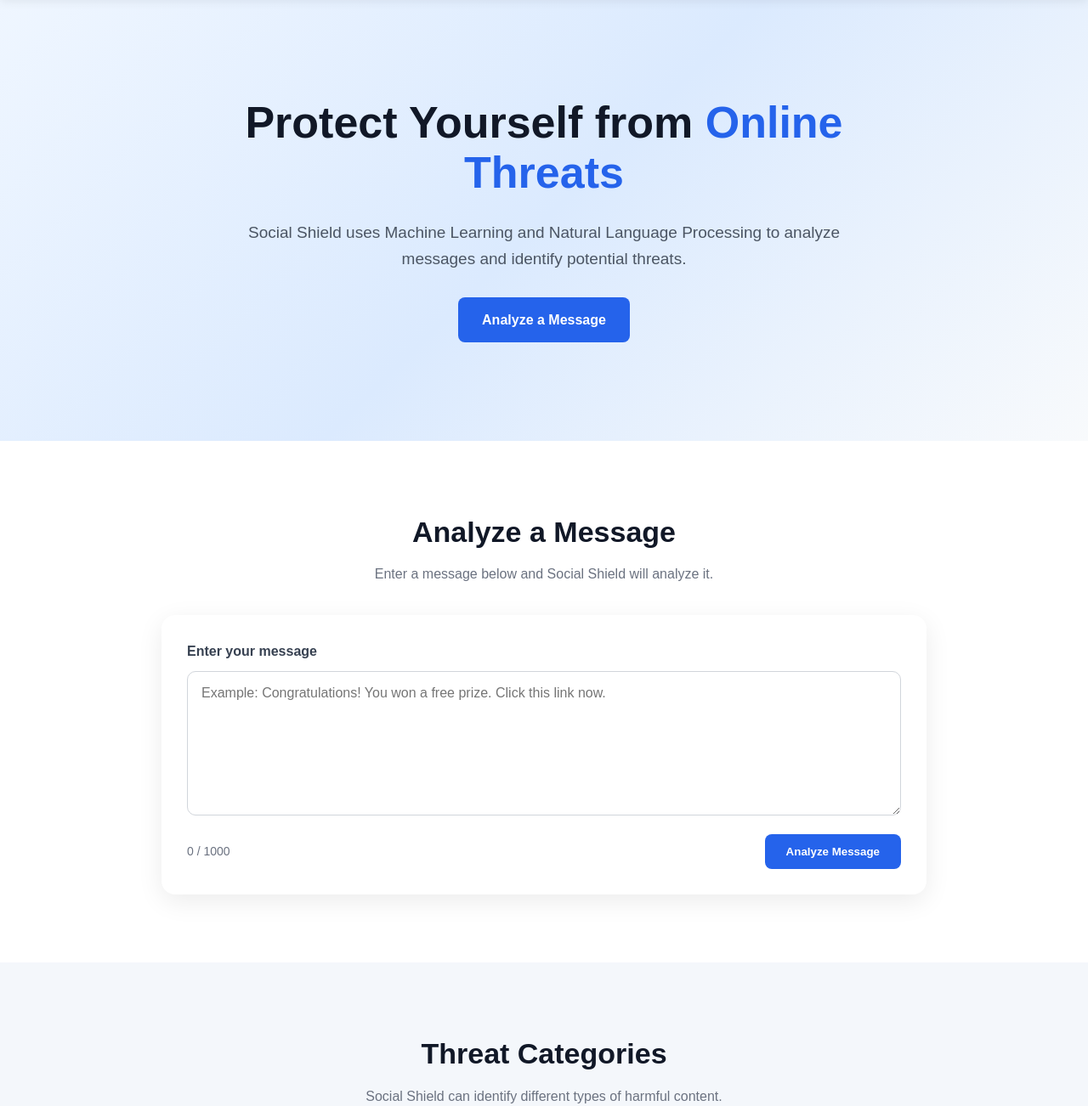
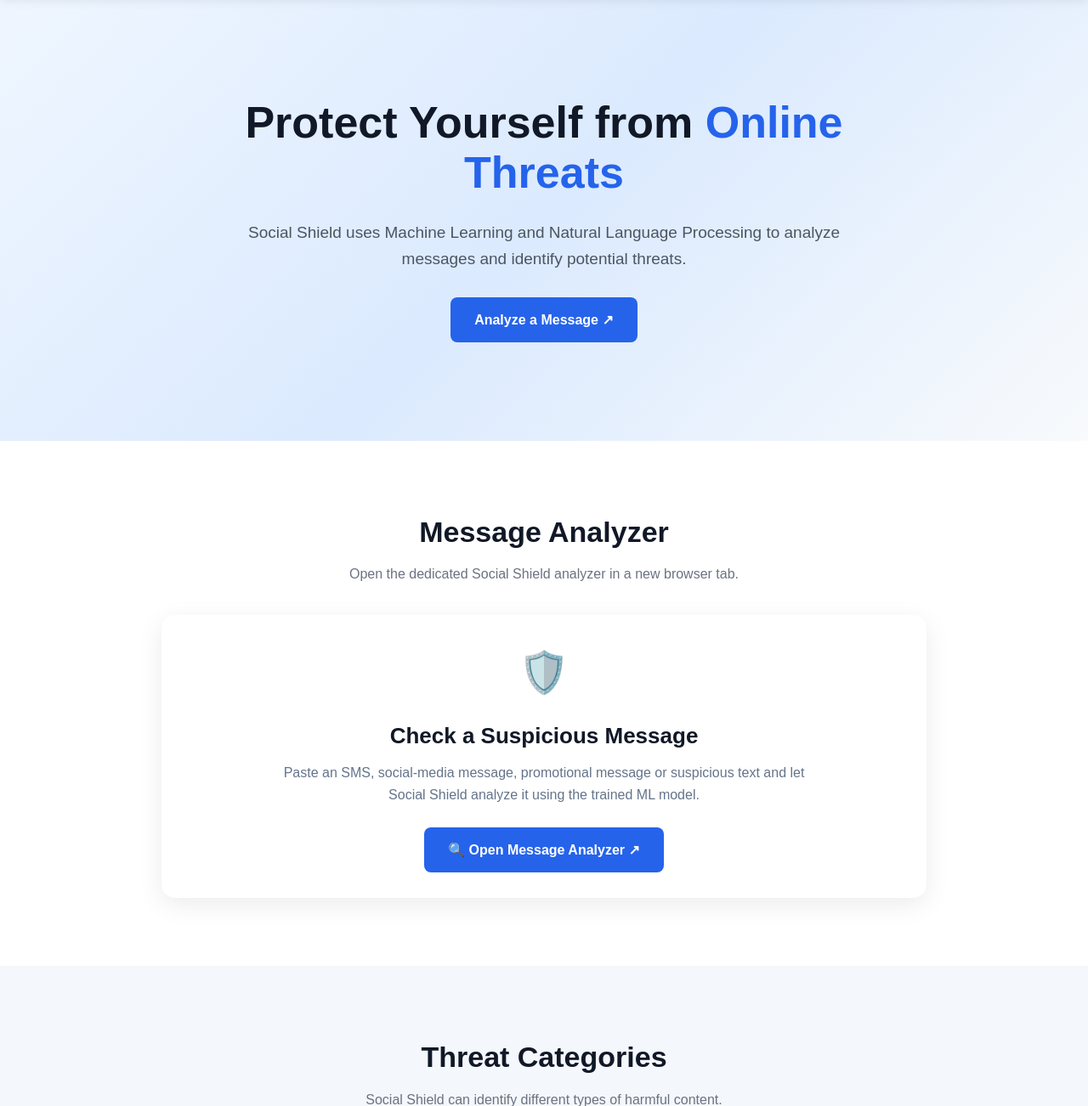
Before and after one commit to 115-pranav/Social_Shield, a Django app: page / in a window 1280 px wide. Shown: the part 79-1381 px from the top of the page at 85% size. Run offline with Django 5.2, Linux system fonts and the light colour scheme; parts of the project's set-up code (start-up, migrations or seed data) failed here and were passed over.

Commit message:
Open message analyzer in new tab

```diff
--- a/shield/templates/shield/home.html
+++ b/shield/templates/shield/home.html
@@ -107,10 +107,12 @@
                 Processing to analyze messages and identify potential threats.
             </p>
 
-            <a href="#analyzer"
+            <a href="{% url 'analyze_message' %}"
+               target="_blank"
+               rel="noopener noreferrer"
                class="hero-button">
 
-                Analyze a Message
+                Analyze a Message ↗
 
             </a>
 
@@ -119,123 +121,34 @@
     </section>
 
 
-    <!-- Analyzer -->
-    <section class="analyzer-section"
-             id="analyzer">
+    <!-- Analyzer Launch -->
+    <section class="analyzer-section" id="analyzer">
 
         <div class="section-title">
 
-            <h2>Analyze a Message</h2>
+            <h2>Message Analyzer</h2>
 
-            <p>
-                Enter a message below and Social Shield will analyze it.
-            </p>
+            <p>Open the dedicated Social Shield analyzer in a new browser tab.</p>
 
         </div>
 
+        <div class="analyzer-card" style="text-align:center;">
 
-        <div class="analyzer-card">
+            <div style="font-size:48px; margin-bottom:15px;">🛡️</div>
 
-            <label for="messageInput">
-                Enter your message
-            </label>
+            <h3 style="font-size:26px; margin-bottom:10px;">Check a Suspicious Message</h3>
 
-            <textarea
-                id="messageInput"
-                maxlength="1000"
-                placeholder="Example: Congratulations! You won a free prize. Click this link now."
-            ></textarea>
+            <p style="color:#64748b; max-width:650px; margin:0 auto 25px;">
+                Paste an SMS, social-media message, promotional message or suspicious text and let Social Shield analyze it using the trained ML model.
+            </p>
 
-
-            <div class="input-footer">
-
-                <span id="charCount">
-                    0 / 1000
-                </span>
-
-                <button id="analyzeBtn"
-                        type="button">
-
-                    Analyze Message
-
-                </button>
-
-            </div>
-
-
-            <!-- Result -->
-            <div id="resultBox"
-                 class="result-box hidden">
-
-                <div class="result-icon"
-                     id="resultIcon">
-
-                    -
-
-                </div>
-
-
-                <div class="result-content">
-
-                    <h3 id="resultTitle">
-                        Analysis Result
-                    </h3>
-
-                    <p id="resultMessage">
-                        -
-                    </p>
-
-
-                    <!-- URL Warning -->
-                    <div id="urlWarning"
-                         class="url-warning hidden">
-
-                        This message contains a URL. Be careful before
-                        opening unknown links.
-
-                    </div>
-
-
-                    <!-- Result Details -->
-                    <div class="result-details">
-
-                        <div>
-
-                            <strong>Category</strong>
-
-                            <span id="categoryResult">
-                                -
-                            </span>
-
-                        </div>
-
-
-                        <div>
-
-                            <strong>Risk Level</strong>
-
-                            <span id="riskResult">
-                                -
-                            </span>
-
-                        </div>
-
-
-                        <div>
-
-                            <strong>Confidence</strong>
-
-                            <span id="confidenceResult">
-                                -
-                            </span>
-
-                        </div>
-
-                    </div>
-
-                </div>
-
-            </div>
+            <a href="{% url 'analyze_message' %}"
+               target="_blank"
+               rel="noopener noreferrer"
+               class="hero-button"
+               style="display:inline-block; text-decoration:none;">
+                🔍 Open Message Analyzer ↗
+            </a>
 
         </div>
 
--- a/shield/views.py
+++ b/shield/views.py
@@ -21,8 +21,11 @@ def home(request):
 
 
 def analyze_message(request):
+    if request.method == "GET":
+        return render(request, "shield/analyze.html")
+
     if request.method != "POST":
-        return JsonResponse({"error": "Only POST requests are allowed."}, status=405)
+        return JsonResponse({"error": "Only GET and POST requests are allowed."}, status=405)
 
     message = request.POST.get("message", "").strip()
     if not message:
```
Also changed, not shown: shield/templates/shield/analyze.html (added, +40 -0 lines), shield/templates/shield/dashboard.html (+58 -0 lines), 1 other file.
